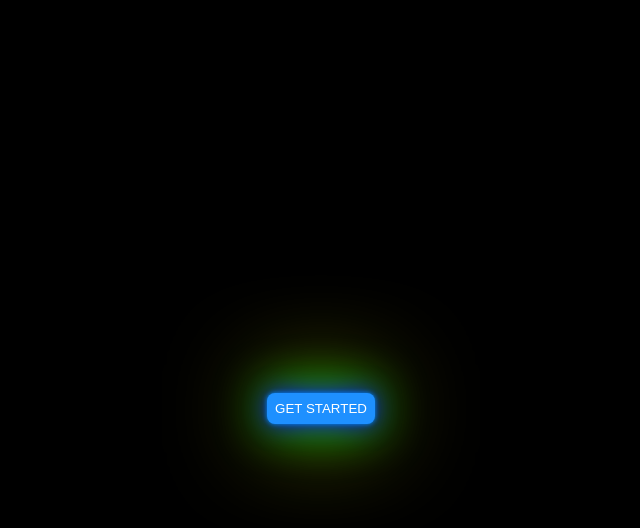
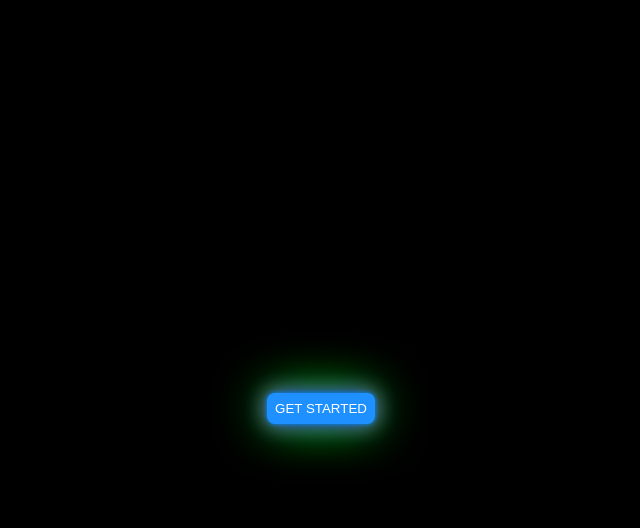
Before and after one commit to GebreAweta/button, a plain HTML site: page HTML/Butten.html in a window 1280 px wide. In both pictures the pointer is over the button "GET STARTED". Shown: the whole page, without its empty margins (319-959 px from the left). Drawn offline with Linux system fonts and the light colour scheme.

Commit message:
Update Btn.css

```diff
--- a/HTML/Btn.css
+++ b/HTML/Btn.css
@@ -23,5 +23,5 @@ body{
    box-shadow: 0 0 5px rgb(0, 140, 255),
    0 0 25px rgb(17, 0, 255),
    0 0 50px rgb(0, 255, 4),
-   0 0 100px rgb(221, 255, 0);
+   0 0 20px rgb(221, 255, 0);
 }
```
